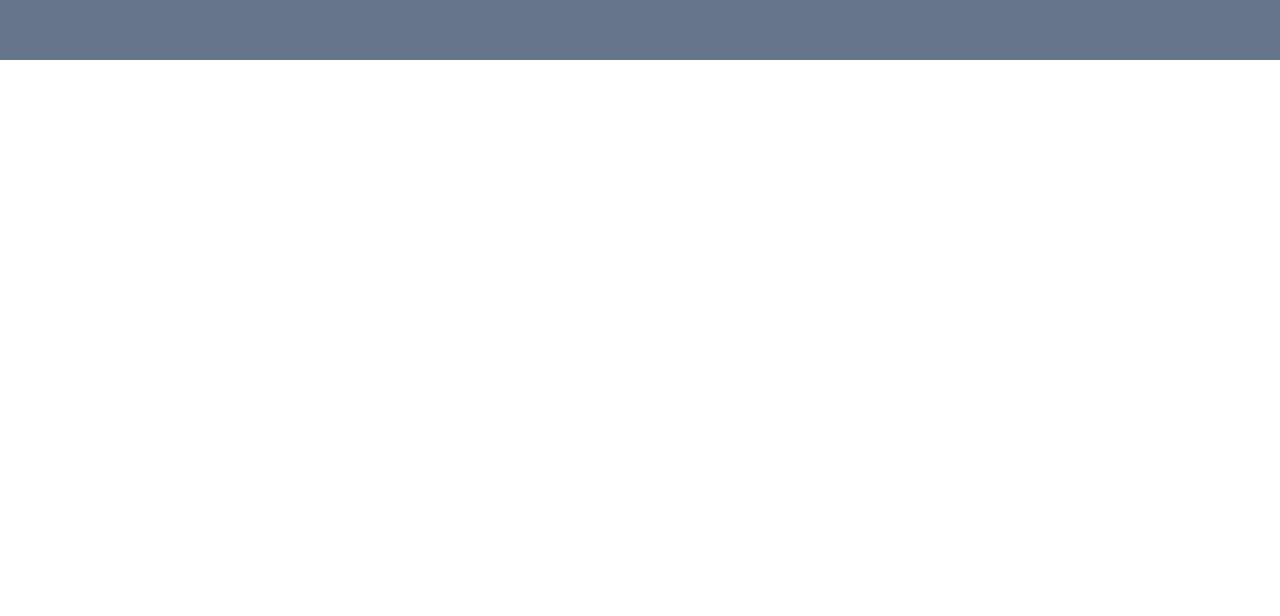
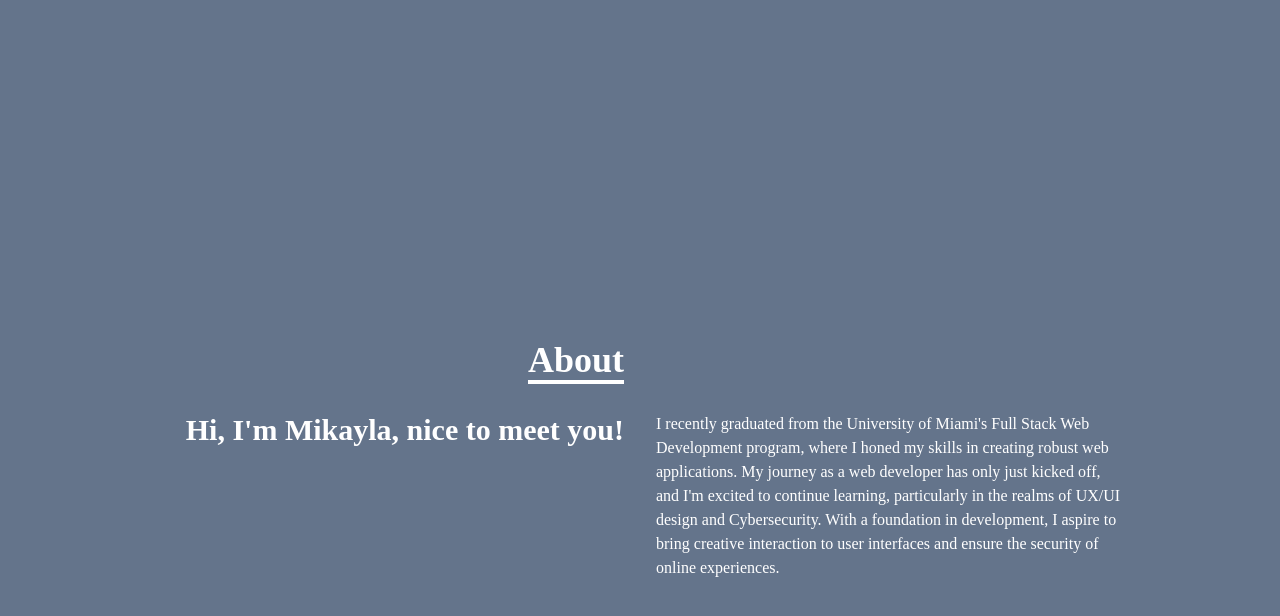
Before and after one commit to mika111420/Mikayla-React-Portfolio, a React (Create React App) app: page / in a window 1280 px wide. Shown: the part 740-1356 px from the top of the page. Before the commit the page ends 800 px from the top, so only its background shows below. Built offline with nearby package versions, Linux system fonts and the light colour scheme; the HTML template or start-up script is replaced by a standard one.

Commit message:
created About me section, styled

```diff
--- a/src/App.js
+++ b/src/App.js
@@ -1,5 +1,6 @@
 import Home from "./components/Home";
 import Navbar from "./components/Navbar";
+import About from "./components/About";
 
 function App() {
   return (
@@ -7,6 +8,7 @@ function App() {
       <h1 className="text-2xl"></h1>
       <Navbar />
       <Home />
+      <About />
     </div>
   );
 }
--- /dev/null
+++ b/src/components/About.jsx
@@ -0,0 +1,32 @@
+import React from 'react'
+
+const About = () => {
+    return (
+        <div name='about' className='w-full h-screen bg-slate-500 text-white'>
+            <div className='flex flex-col justify-center items-center w-full h-full'>
+                <div className='max-w-[1000px] w-full grid grid-cols-2 gap-8'>
+                    <div className='sm:text-right pb-8 pl-4'>
+                        <p className='text-4xl font-bold inline border-b-4 border-white'>About</p>
+                    </div>
+                    <div></div>
+                    </div>
+                    <div className='max-w-[1000px] w-full grid sm:grid-cols-2 gap-8 px-4'>
+                        <div className='sm:text-right text-3xl font-bold'>
+                            <p>Hi, I'm Mikayla, nice to meet you!</p>
+                        </div>
+                        <div>
+                            <p>
+                            I recently graduated from the University of Miami's Full Stack Web Development program,
+                            where I honed my skills in creating robust web applications. My journey as a web developer
+                            has only just kicked off, and I'm excited to continue learning, particularly in the realms
+                            of UX/UI design and Cybersecurity. With a foundation in development, I aspire to bring creative
+                            interaction to user interfaces and ensure the security of online experiences.
+                            </p>
+                        </div>
+                    </div>
+                </div>
+            </div>
+    )
+};
+
+export default About
--- a/src/components/Home.jsx
+++ b/src/components/Home.jsx
@@ -9,7 +9,7 @@ const Home = () => {
             <p className='text-slate-400'>Hi, my name is</p>
             <h1 className='text-4xl sm:text-6xl font-bold text-slate-200'>Mikayla Rangel</h1>
             <h2 className='text-2xl sm:text-4xl font-semibold text-slate-700'>I'm a Full Stack Developer</h2>
-            <p className='py-4 max-w=[700px]'>With a passion and drive to create dynamic and innovative applications that solve real-world problems.
+            <p className='py-4 max-w=[700px]'>Fueled with a passion and drive to create dynamic and innovative applications that solve real-world problems.
              Aspiring to blend creativity with technology, I'm on a mission to craft engaging user experiences and contribute to the ever-evolving digital landscape.</p>
              <div>
                 <button className='text-white group border-2 px-6 py-3 flex items-center hover:bg-slate-800'>View Work
```
